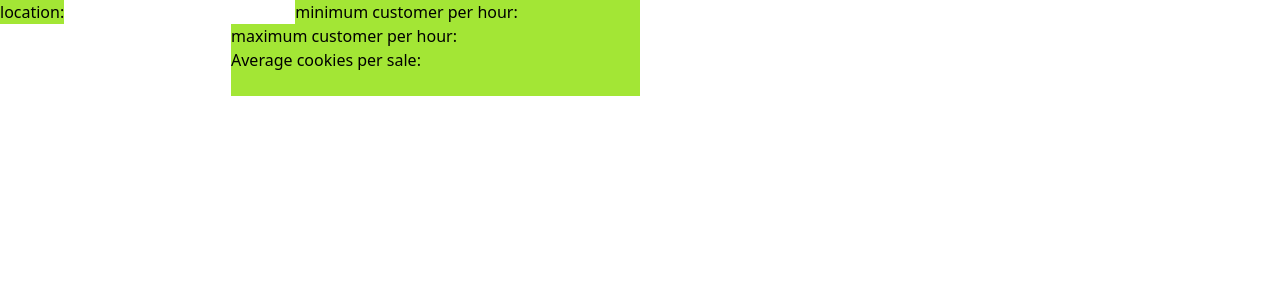
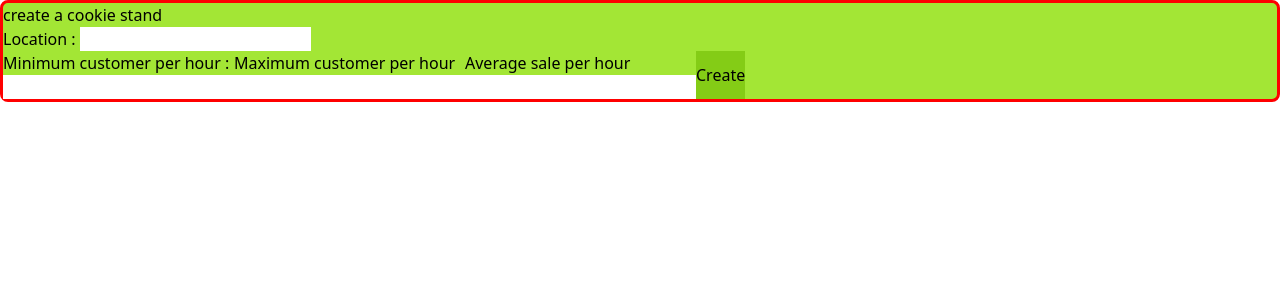
Before and after one commit to AbdelrahmanElatrash/cookie-stand-admin, a Next.js app: page /component/Form in a window 1280 px wide. Shown: the top 300 px of the page. Built offline with nearby package versions, Linux system fonts and the light colour scheme.

Commit message:
add first style for the form

```diff
--- a/pages/component/Form.js
+++ b/pages/component/Form.js
@@ -1,27 +1,35 @@
 
-
+const myStyle = {
+    border: "3px solid red" ,
+};
 function Form() {
     return (
+        <div className="bg-lime-400 rounded-lg" style={myStyle}>
+            <h1>create a cookie stand</h1>
 
-        <div className='w-3/6 bg-lime-400'>
-        <form onSubmit="" >
-            <label>location:
-                <input type="text" name="location"/>
-            </label>
+            <form>
+                <label>Location : <input type="text" name="location"></input></label> <br></br>
 
-            <label>minimum customer per hour:
-                <input type="text" name="minimum customer per hour" />
-            </label>
+                <div className="flex flex-row ">
 
-            <label>maximum customer per hour:
-                <input type="text" name="maximum customer per hour" />
-            </label>
+                <div>
+                <label>Minimum customer per hour : </label> <br></br>
+                <input type="text" name="minimum"></input>
+                </div>
 
-            <label>Average cookies per sale:
-                <input type="text" name="Average cookies per sale" />
-            </label>
+                <div>
+                <label>Maximum customer per hour</label><br></br>
+                <input type="text" name="maximum"></input>
+                </div>
 
-        </form>
+                <div>
+                <label>Average sale per hour</label><br></br>
+                <input type="text" name="average"></input>
+                </div>
+
+                <button className="bg-lime-500">Create</button>
+                </div>
+            </form>
         </div>
     )
 };
--- a/pages/index.js
+++ b/pages/index.js
@@ -12,11 +12,11 @@ export default function Home(){
 
 
 
-      <header className="justify-between h-3/6 w-full  bg-lime-500 ">
-        <h1>Cookie Stand Admin</h1>
+      <header className="flex justify-start w-full h-1/4 bg-lime-500 ">
+        <h1 className="h-1/4">   Cookie Stand Admin  </h1>
       </header>
 
-      <main className='flex flex-col items-center '>
+      <main className= "grid  place-items-center h-56" >
           <Form></Form>
       </main>
 
```
